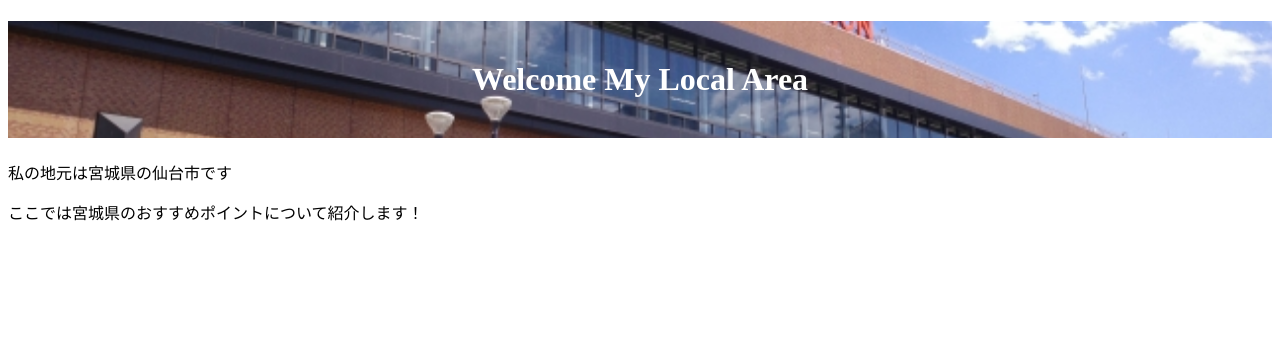
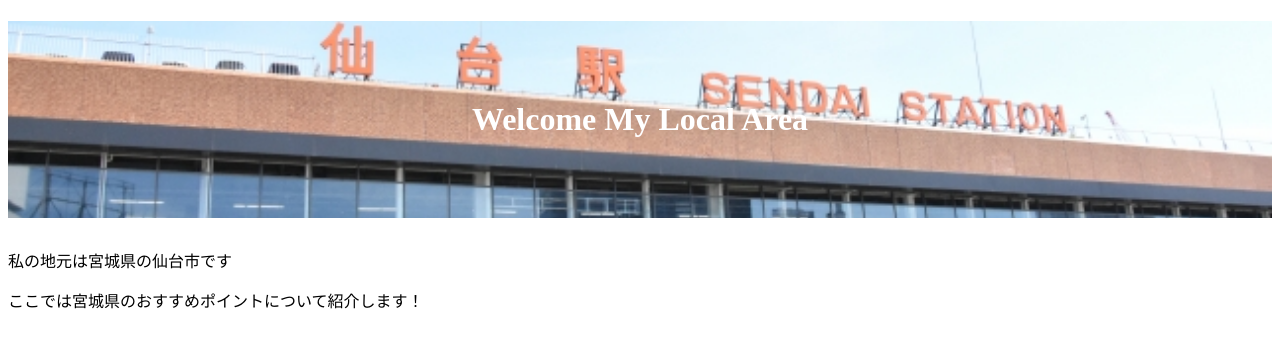
Before and after one commit to se18-1215/2025-cs1-e-class5-team7, a plain HTML site: page miyagi.html in a window 1280 px wide. Drawn offline with Linux system fonts and the light colour scheme; files that its build step writes are made by us from their sources.

Commit message:
写真
写真反映

```diff
--- a/css/miyagi.css
+++ b/css/miyagi.css
@@ -1,9 +1,12 @@
 h1 {
-    background-image: url('32065834_s.jpg');
+    background-image: url('../仙台駅写真.jpg');
     background-size: cover;
     background-position: center;
     background-repeat: no-repeat;
     color: white;
-    padding: 40px;
+    padding: 80px 40px;
+    /* 上下に80px、左右に40pxの余白 */
+    margin-bottom: 30px;
+    /* 下にスペースを追加 */
     text-align: center;
 }
--- a/miyagi.html
+++ b/miyagi.html
@@ -3,7 +3,7 @@
 
 <head>
     <meta charset="UTF-8" />
-    <link rel="stylesheet" href="miyagi.css">
+    <link rel="stylesheet" href="css/miyagi.css">
     <title>宮城県</title>
 </head>
 
```
Also changed, not shown: 32065834_s.jpg (deleted), 仙台駅写真.jpg (added).
